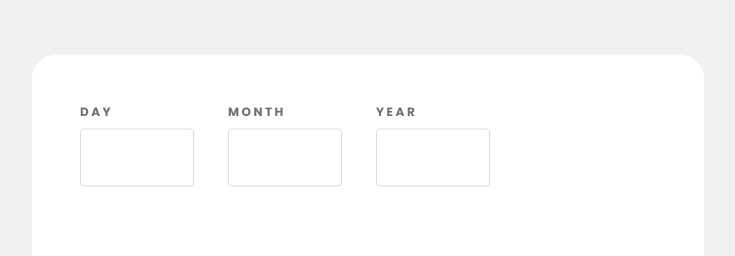
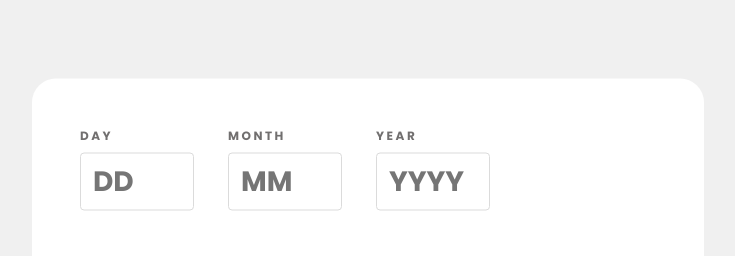
Before and after one commit to DwarakanathAkkala/AgeCalculatorApp, a plain HTML site: page index.html in a window 1280 px wide. Shown: the top 256 px of the page, without its empty margins (272-1007 px from the left). Drawn offline with Linux system fonts and the light colour scheme.

Commit message:
Placeholder text with color

```diff
--- a/index.html
+++ b/index.html
@@ -31,19 +31,19 @@
             <!-- Form Inputs -->
             <div class="input-col">
               <label for="day" class="poppins-bold">DAY</label>
-              <input autocomplete="off" type="number" class="poppins-bold" id="day" name="day">
+              <input autocomplete="off" type="number" class="poppins-bold" id="day" name="day" placeholder="DD">
               <div class="error poppins-regular-italic" id="day-input-error"> &nbsp;</div>
             </div>
 
             <div class="input-col">
               <label for="month" class="poppins-bold">MONTH</label>
-              <input autocomplete="off" type="number" class="poppins-bold" id="month" name="month">
+              <input autocomplete="off" type="number" class="poppins-bold" id="month" name="month" placeholder="MM">
               <div class="error poppins-regular-italic" id="month-input-error"> &nbsp;</div>
             </div>
 
             <div class="input-col">
               <label for="year" class="poppins-bold">YEAR</label>
-              <input autocomplete="off" type="number" class="poppins-bold" id="year" name="year">
+              <input autocomplete="off" type="number" class="poppins-bold" id="year" name="year" placeholder="YYYY">
               <div class="error poppins-regular-italic" id="year-input-error"> &nbsp;</div>
             </div>
 
@@ -67,23 +67,9 @@
 
         </section>
 
-
     </div>
 
   </main>
-
-  <!-- Day
-  DD
-
-  Month
-  MM
-
-  Year
-  YYYY
-
-  -- years
-  -- months
-  -- days -->
 
   </div>
   <script src="/index.js" defer></script>
--- a/styles.css
+++ b/styles.css
@@ -84,16 +84,6 @@ body {
     border-radius: 1rem 1rem 6rem;
 }
 
-section {
-    margin-bottom: 1rem;
-}
-
-
-/* label, span {
-    transition: all 0.75s;
-    transition-timing-function: ease-in-out;
-} */
-
 .form-inputs {
     display: grid;
     grid-area: inputs;
@@ -109,6 +99,10 @@ input {
     padding: 0.25rem 0.25rem 0.25rem 0.75rem;
     border: 1px solid var(--light-grey);
     font-size: 1.75rem;
+}
+
+input[placeholder="*"] {
+    color: var(--light-grey);
 }
 
 label[class~="error"], div[class~="error"] {
```
